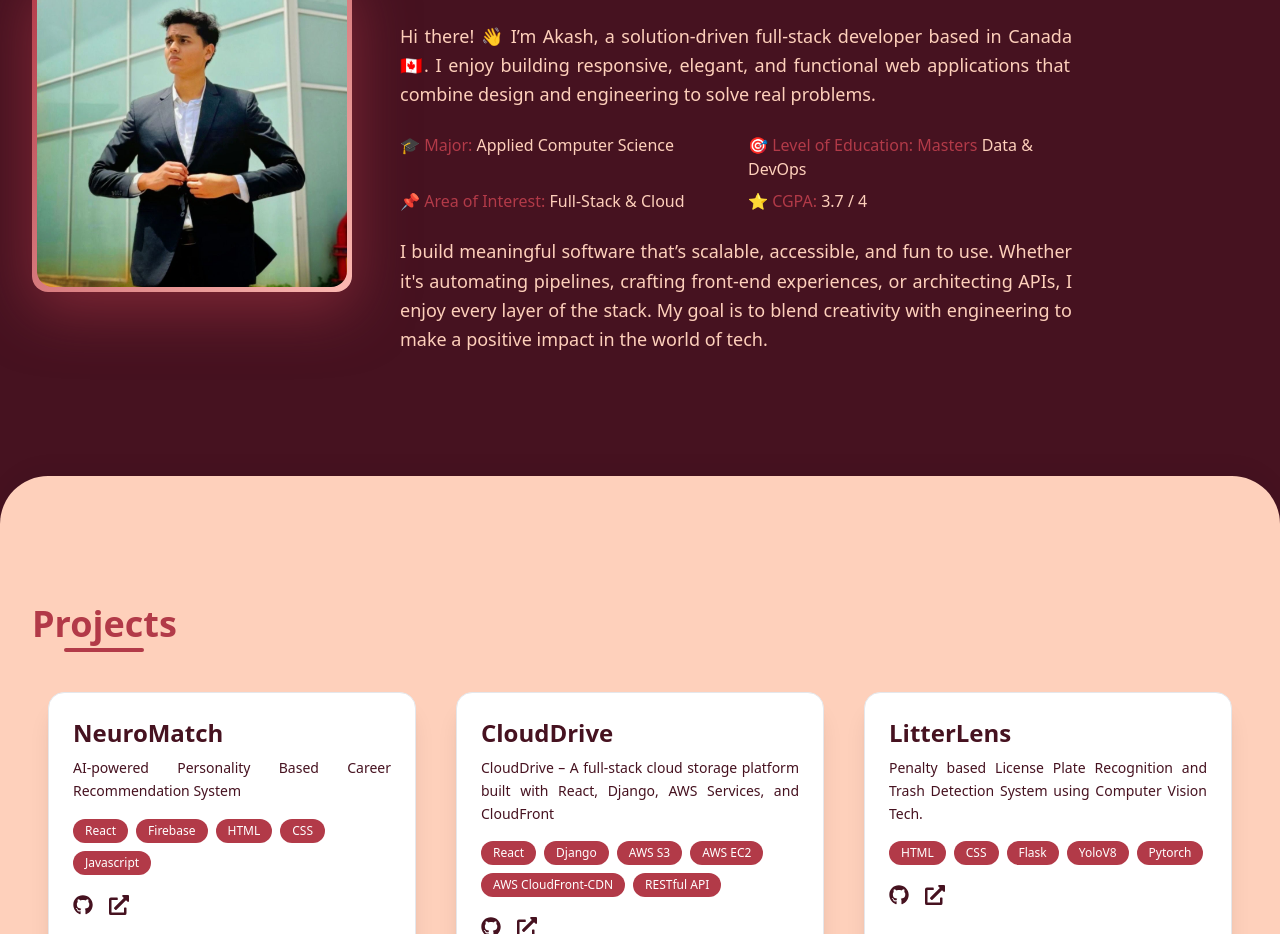
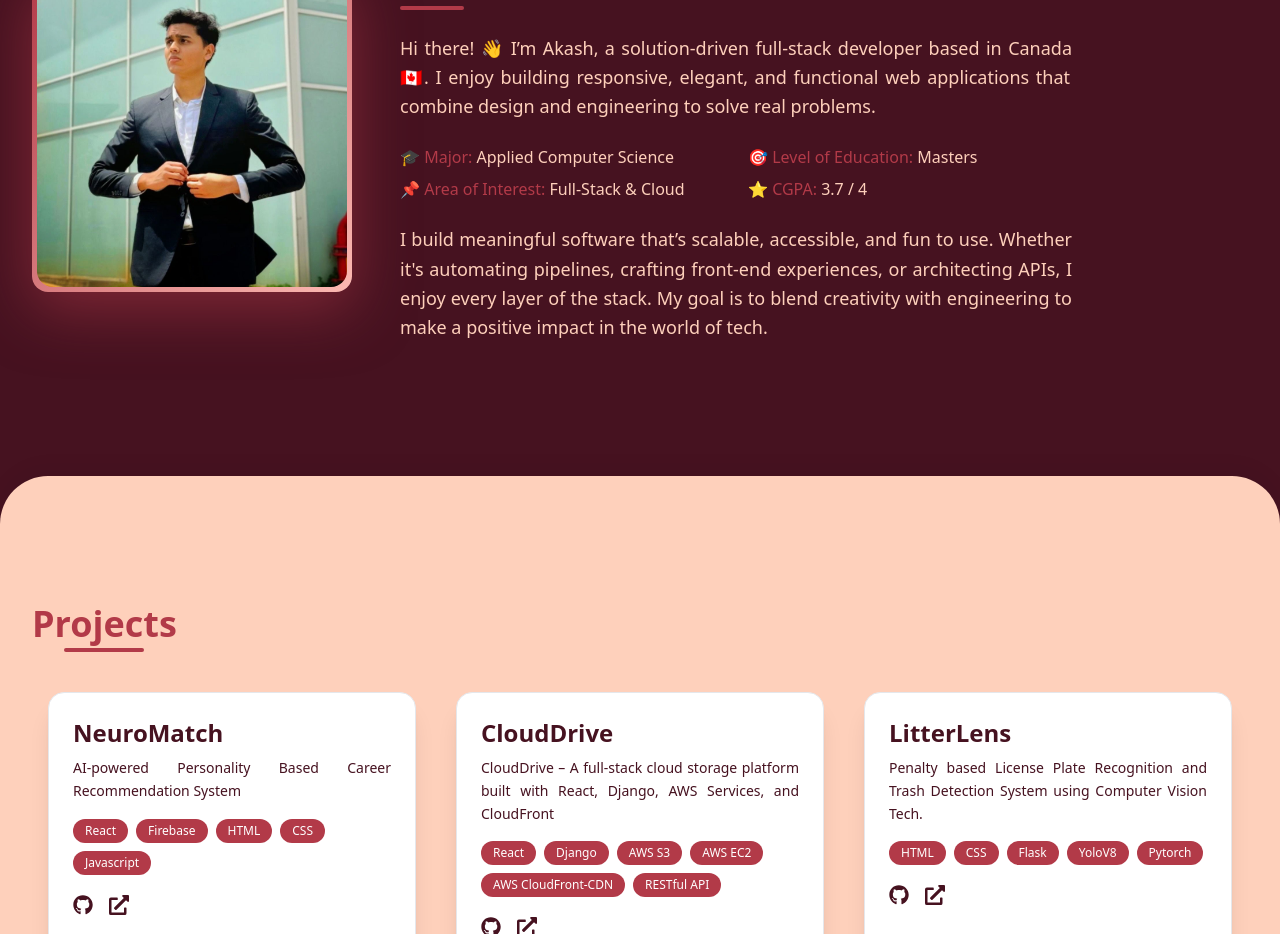
Before and after one commit to akashcodes27/Portfolio, a React (Vite) app: page / in a window 1280 px wide. Shown: the part 1060-1994 px from the top of the page. Built offline with nearby package versions, Linux system fonts and the light colour scheme.

Commit message:
About Updated

```diff
--- a/src/components/About.jsx
+++ b/src/components/About.jsx
@@ -110,8 +110,8 @@ const About = () => {
                         <span className="text-apricot">Applied Computer Science</span>
                     </div>
                      <div>
-                        <span className="text-redwood">🎯 Level of Education: Masters</span>{" "}
-                        <span className="text-apricot">Data & DevOps</span>
+                        <span className="text-redwood">🎯 Level of Education:</span>{" "}
+                        <span className="text-apricot">Masters</span>
                     </div>
                     <div>
                         <span className="text-redwood">📌 Area of Interest:</span>{" "}
```
